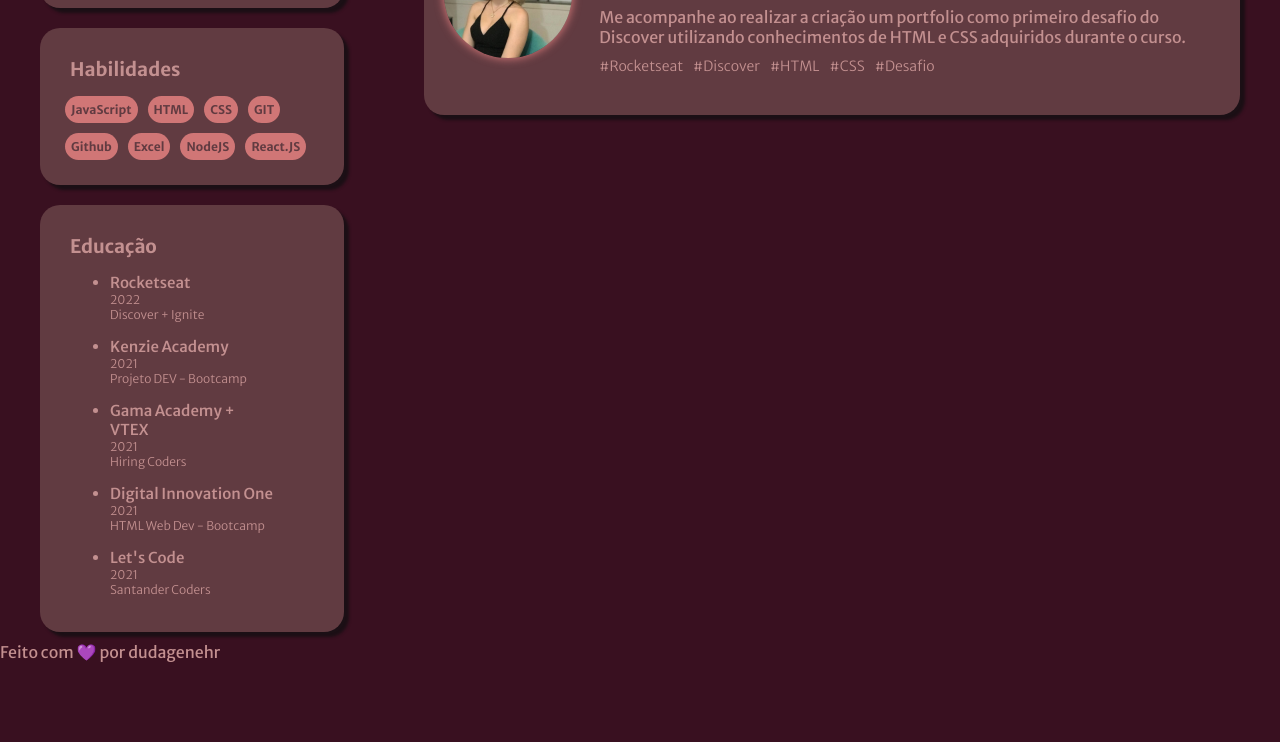
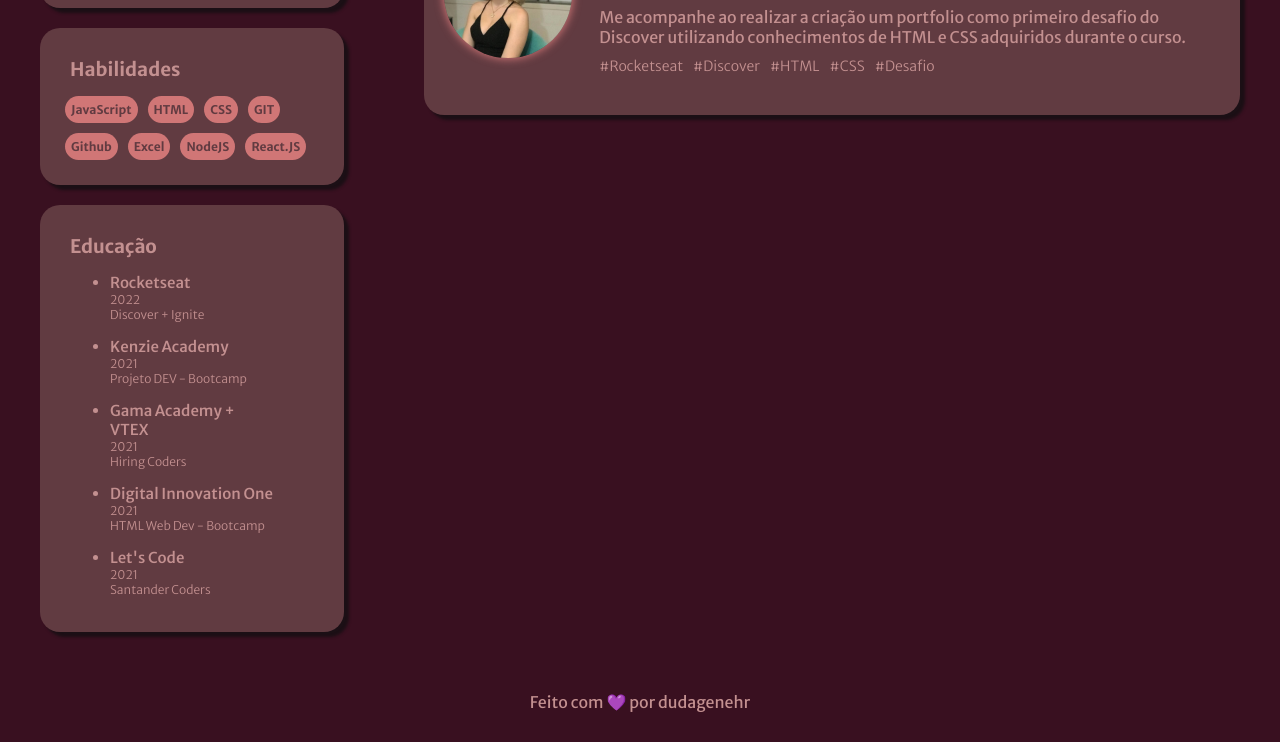
Before and after one commit to dudagenehr/discover-portfolio, a plain HTML site: page index.html in a window 1280 px wide. Shown: the part 531-1273 px from the top of the page. Before the commit the page ends 1193 px from the top, so only its background shows below. Drawn offline with Linux system fonts and the light colour scheme.

Commit message:
fixed footer on style.css

```diff
--- a/style.css
+++ b/style.css
@@ -212,3 +212,9 @@ margin: 10px 0;
   font-size: 14px;
   font-weight: 300;
 }
+
+footer {
+  display: flex;
+  justify-content: center;
+  padding: 50px 0 30px;
+}
```
